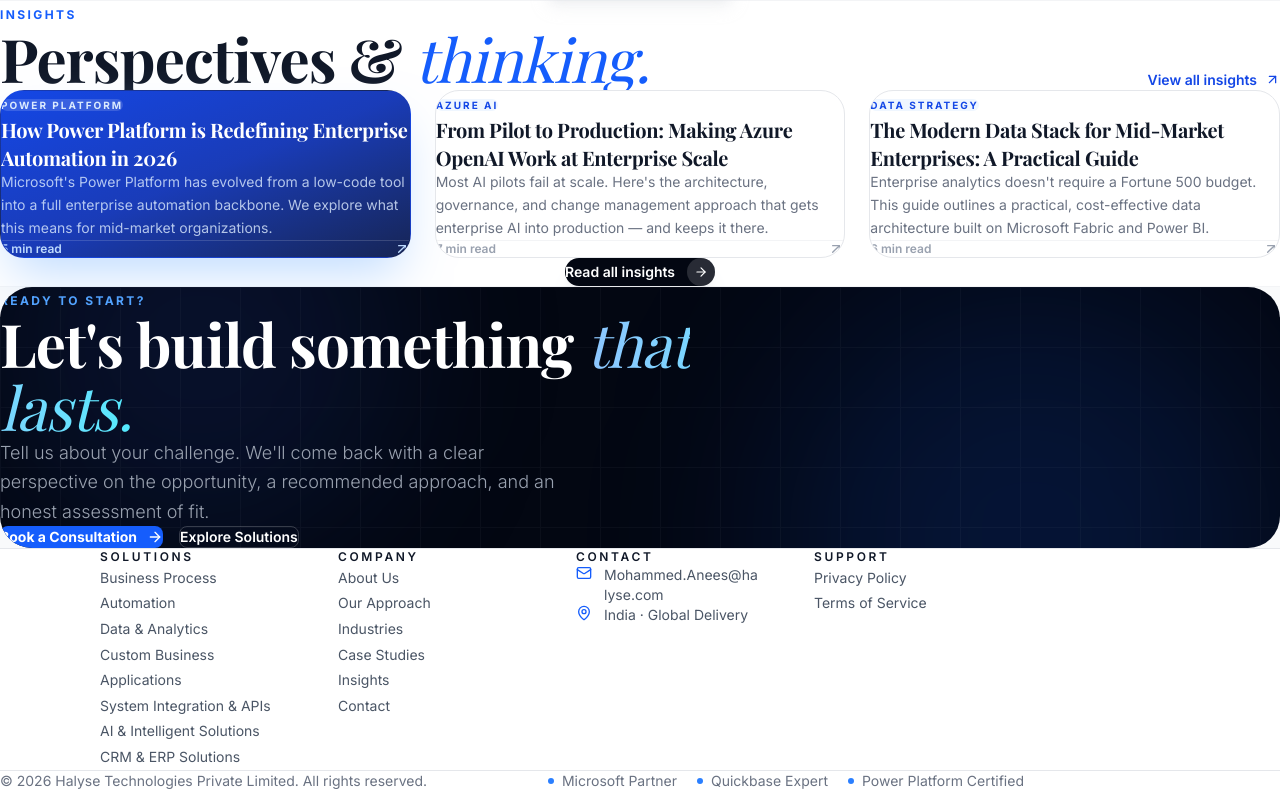
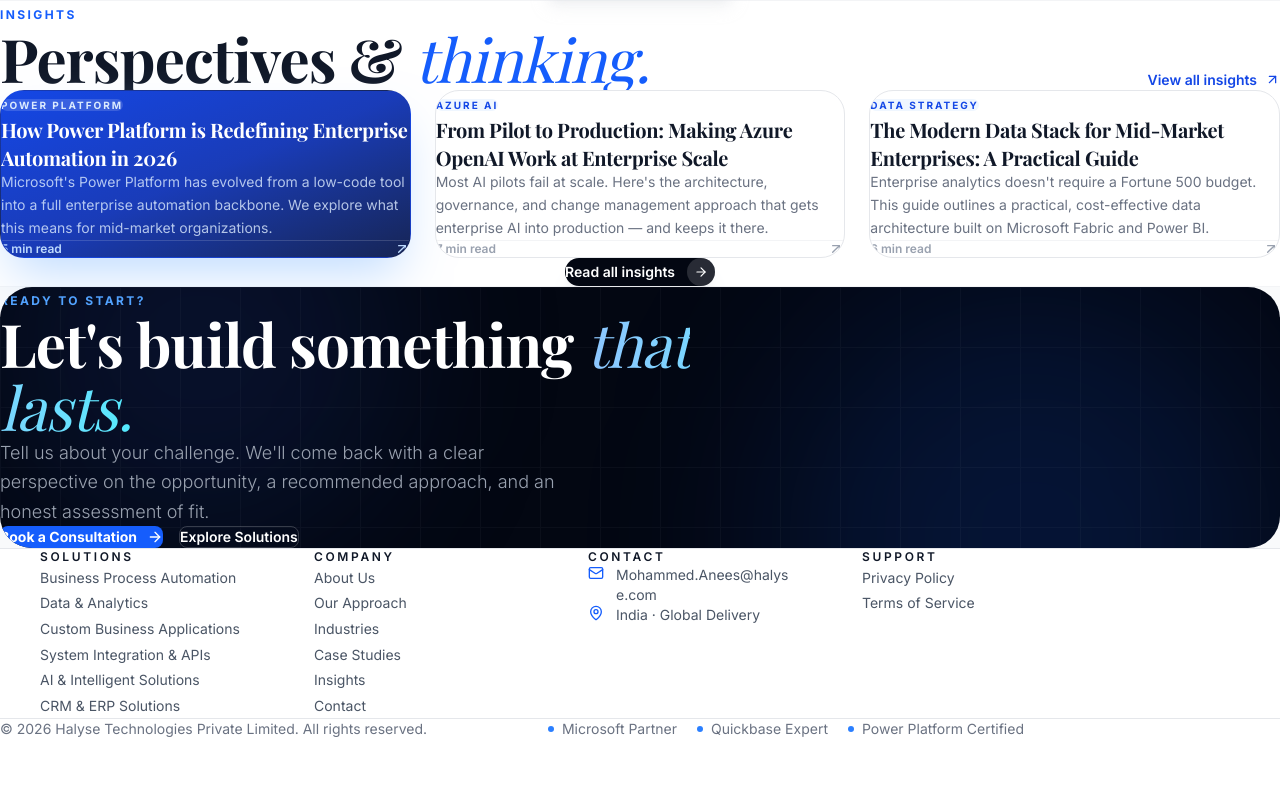
Before and after one commit to Mohammed-Anees-star/halyse-technologies-website, a Next.js app: page / in a window 1280 px wide. Shown: the part 1970-2761 px from the top of the page. After the commit the page ends 2709 px from the top, so only its background shows below. Built offline with nearby package versions, Linux system fonts and the light colour scheme; a web font is replaced by a local one.

Commit message:
Refine footer layout and simplify footer content

```diff
--- a/src/components/Footer.tsx
+++ b/src/components/Footer.tsx
@@ -28,12 +28,9 @@ export default function Footer() {
   return (
     <footer className="bg-white border-t border-gray-200">
       {/* Main Grid */}
-      <div className="max-w-5xl mx-auto px-5 lg:px-6 pt-16 pb-14">
+      <div className="max-w-5xl mx-auto px-5 lg:translate-x-10 lg:px-12 pt-20 pb-16">
 
-        <div className="max-w-4xl mx-auto lg:translate-x-25">
-
-
-        <div className="grid grid-cols-1 sm:grid-cols-2 lg:grid-cols-4 gap-x-14 gap-y-12">
+        <div className="grid grid-cols-1 sm:grid-cols-2 lg:grid-cols-4 gap-x-18 gap-y-20">
           <div>
             <h3 className="text-gray-900 text-xs font-semibold uppercase tracking-[0.22em] mb-5">
               Solutions
@@ -113,7 +110,7 @@ export default function Footer() {
           </div>
         </div>
       </div>
-      </div>
+
 
 
 
```
